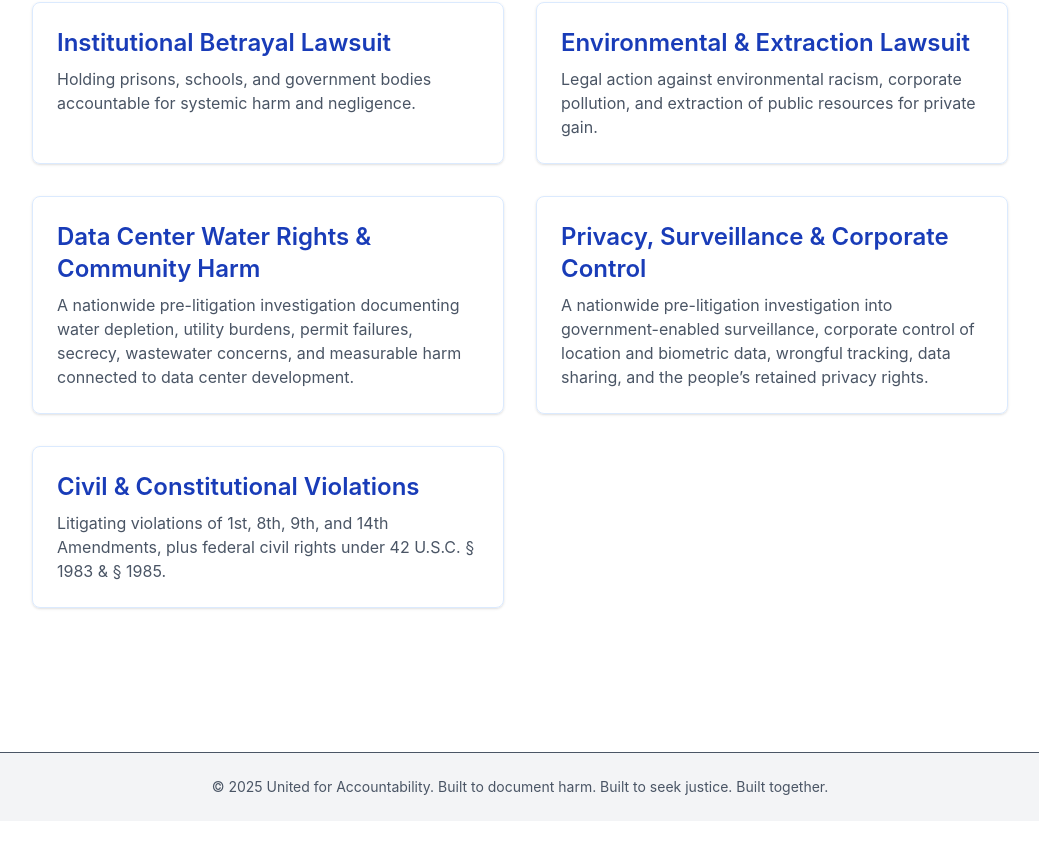
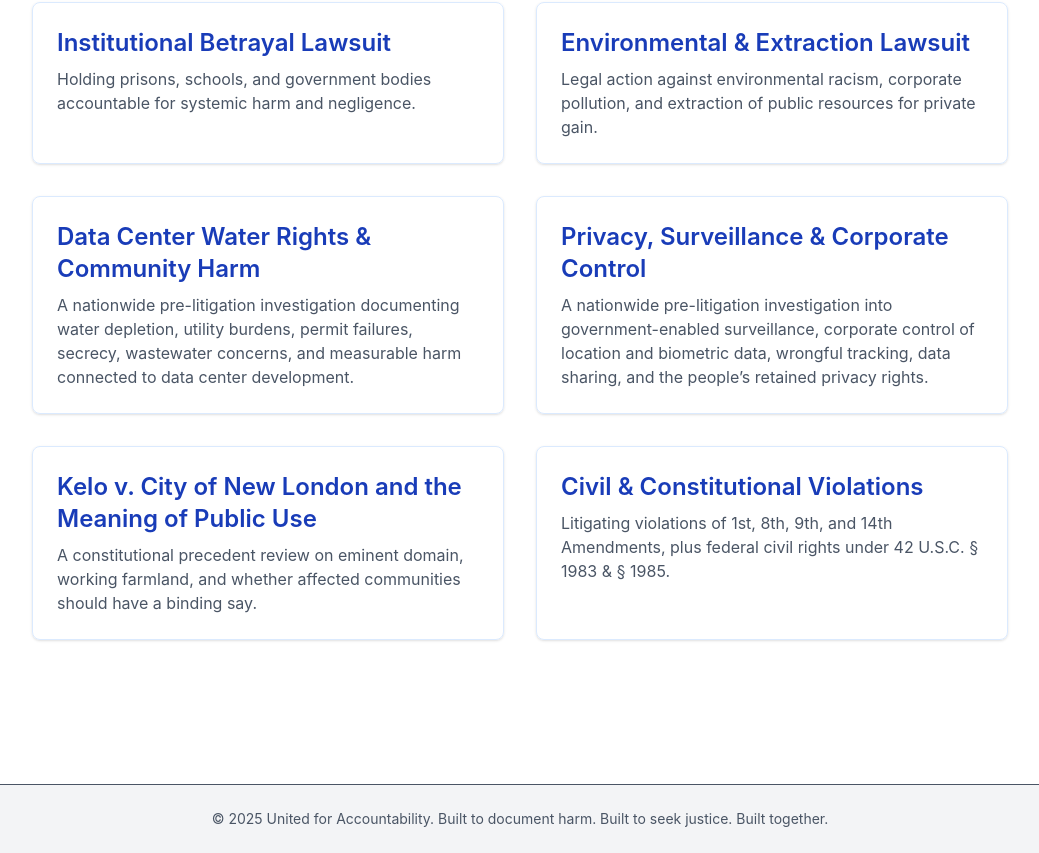
Before and after one commit to United-for-Accountability/mass-tort-platform, a Next.js app: page /cases in a window 1280 px wide. Shown: the part 1702-2555 px from the top of the page, without its empty margins (120-1159 px from the left). Before the commit the page ends 2523 px from the top, so only its background shows below. Built offline with nearby package versions, Linux system fonts and the light colour scheme.

Commit message:
Link Kelo precedent review from the People’s Docket

```diff
--- a/pages/cases/index.js
+++ b/pages/cases/index.js
@@ -97,6 +97,11 @@ export default function Cases() {
             description="A nationwide pre-litigation investigation into government-enabled surveillance, corporate control of location and biometric data, wrongful tracking, data sharing, and the people’s retained privacy rights."
           />
           <CaseCard
+            title="Kelo v. City of New London and the Meaning of Public Use"
+            href="/cases/kelo-public-use"
+            description="A constitutional precedent review on eminent domain, working farmland, and whether affected communities should have a binding say."
+          />
+          <CaseCard
             title="Civil & Constitutional Violations"
             href="/cases/constitutional"
             description="Litigating violations of 1st, 8th, 9th, and 14th Amendments, plus federal civil rights under 42 U.S.C. § 1983 & § 1985."
```
